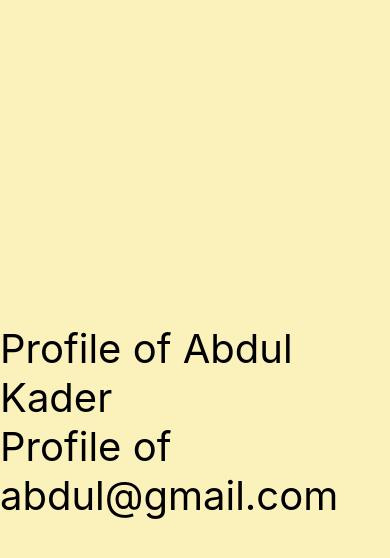
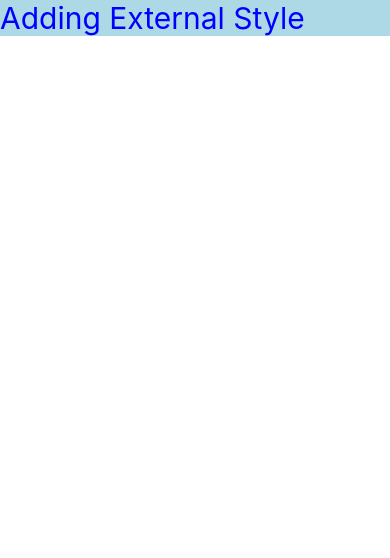
Before and after one commit to abdulkader789/ReactNativeApp, a React Native app: screen / in a window 390 px wide. Shown: the top 558 px of the page. Built offline with nearby package versions, Linux system fonts and the light colour scheme.

Commit message:
Program-6: created a styles folder and externalStyle.js file to use external style in app.js

```diff
--- a/App.js
+++ b/App.js
@@ -1,13 +1,10 @@
 import React, { useState } from 'react'
 import {Button, Text, View } from 'react-native';
-import Profile from './components/Profile';
-
+import externalStyle from './styles/externalStyle';
 const App=()=>{
-    const [count, setCount] = useState(0)
     return(
-      <View
-      style={{flex:1, alignItems:'center', justifyContent:'center',backgroundColor:'#FAF2BA'}}>
-        <Profile data="Abdul Kader" email="abdul@gmail.com"></Profile>
+      <View>
+        <Text style={[externalStyle.textStyle, externalStyle.textBg]}>Adding External Style</Text>
       </View>
     )
 
--- /dev/null
+++ b/styles/externalStyle.js
@@ -0,0 +1,13 @@
+import { StyleSheet } from "react-native";
+
+const externalStyle = StyleSheet.create({
+    textStyle:{
+        color:'blue',
+        fontSize:30,
+    },
+    textBg:{
+        backgroundColor:'lightblue',
+    }
+})
+
+export default externalStyle;
```
